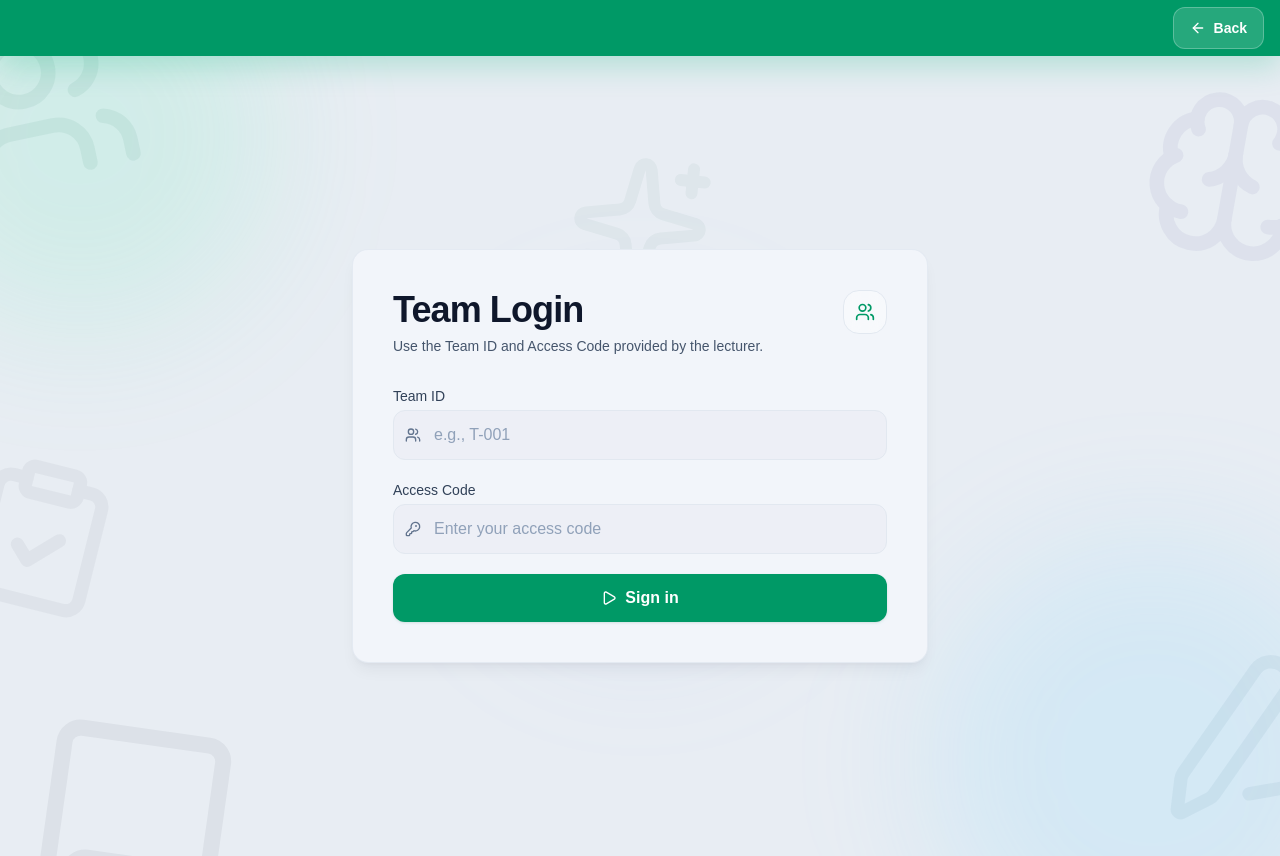
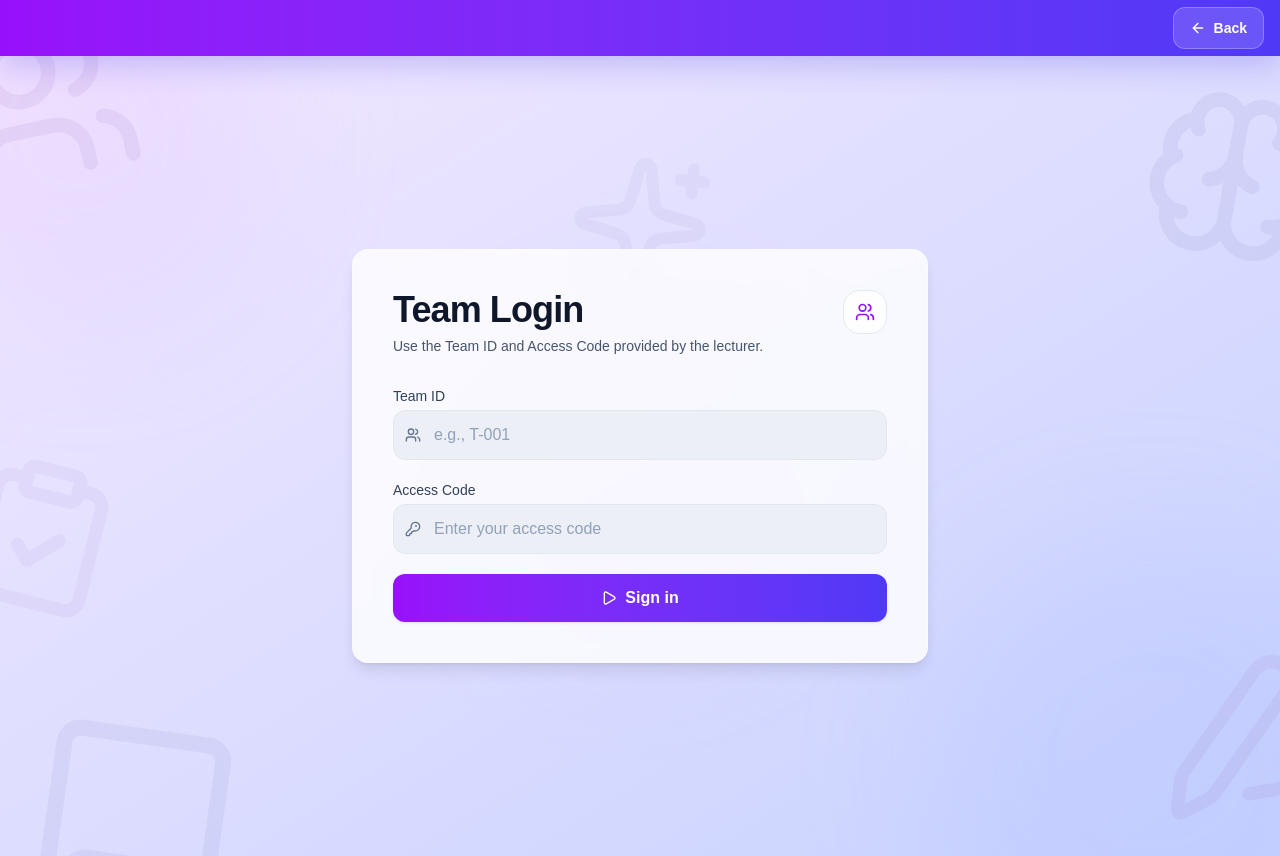
Before and after one commit to YairZen/WebTeam4, a Next.js app in the folder teaminsight/: page /team/join in a window 1280 px wide. Built offline with nearby package versions, Linux system fonts and the light colour scheme.

Commit message:
update design for master (team windows)

```diff
--- a/teaminsight/app/team/(protected)/layout.tsx
+++ b/teaminsight/app/team/(protected)/layout.tsx
@@ -64,8 +64,8 @@ export default function ProtectedTeamLayout({
           className={[
             "fixed top-0 left-0 right-0 z-50",
             "h-14",
-            "bg-emerald-600",
-            "shadow-[0_10px_30px_rgba(16,185,129,0.25)]",
+            "bg-gradient-to-r from-purple-600 to-indigo-600",
+            "shadow-[0_10px_30px_rgba(79,70,229,0.25)]",
             "transition-transform duration-200 ease-out",
             showBar ? "translate-y-0" : "-translate-y-full",
           ].join(" ")}
--- a/teaminsight/app/team/(public)/join/page.tsx
+++ b/teaminsight/app/team/(public)/join/page.tsx
@@ -70,25 +70,25 @@ export default function TeamLoginPage() {
   }
 
   return (
-    <div className="min-h-screen flex items-center justify-center p-6 bg-[#E8EDF3] relative overflow-hidden">
+    <div className="min-h-screen flex items-center justify-center p-6 bg-gradient-to-br from-purple-100 to-indigo-200 relative overflow-hidden">
       {/* Soft color blobs */}
       <div className="pointer-events-none absolute inset-0" aria-hidden="true">
-        <div className="absolute -top-28 -left-28 h-96 w-96 rounded-full bg-emerald-300/16 blur-3xl" />
-        <div className="absolute -bottom-32 -right-24 h-[28rem] w-[28rem] rounded-full bg-sky-300/16 blur-3xl" />
-        <div className="absolute top-1/3 left-1/2 h-80 w-80 -translate-x-1/2 rounded-full bg-indigo-300/10 blur-3xl" />
+        <div className="absolute -top-28 -left-28 h-96 w-96 rounded-full bg-purple-300/16 blur-3xl" />
+        <div className="absolute -bottom-32 -right-24 h-[28rem] w-[28rem] rounded-full bg-indigo-300/16 blur-3xl" />
+        <div className="absolute top-1/3 left-1/2 h-80 w-80 -translate-x-1/2 rounded-full bg-fuchsia-300/10 blur-3xl" />
       </div>
 
       {/* Floating product-themed icons (team + reflection + AI chat) */}
       <div className="pointer-events-none absolute inset-0" aria-hidden="true">
-        <Users className="absolute -top-10 -left-10 h-44 w-44 text-emerald-800 opacity-[0.06] rotate-[-12deg]" />
+        <Users className="absolute -top-10 -left-10 h-44 w-44 text-purple-900 opacity-[0.06] rotate-[-12deg]" />
         <Brain className="absolute top-8 -right-10 h-44 w-44 text-indigo-900 opacity-[0.055] rotate-[10deg]" />
-        <MessageSquare className="absolute -bottom-12 left-10 h-48 w-48 text-slate-900 opacity-[0.05] rotate-[8deg]" />
-        <PenLine className="absolute bottom-10 -right-8 h-40 w-40 text-sky-900 opacity-[0.05] rotate-[-10deg]" />
-        <ClipboardCheck className="absolute top-1/2 -left-10 h-40 w-40 text-slate-900 opacity-[0.04] rotate-[14deg]" />
-        <Sparkles className="absolute top-24 left-1/2 -translate-x-1/2 h-36 w-36 text-emerald-900 opacity-[0.04] rotate-[6deg]" />
+        <MessageSquare className="absolute -bottom-12 left-10 h-48 w-48 text-indigo-900 opacity-[0.05] rotate-[8deg]" />
+        <PenLine className="absolute bottom-10 -right-8 h-40 w-40 text-fuchsia-900 opacity-[0.05] rotate-[-10deg]" />
+        <ClipboardCheck className="absolute top-1/2 -left-10 h-40 w-40 text-purple-900 opacity-[0.04] rotate-[14deg]" />
+        <Sparkles className="absolute top-24 left-1/2 -translate-x-1/2 h-36 w-36 text-indigo-900 opacity-[0.04] rotate-[6deg]" />
       </div>
 
-      <div className="w-full max-w-xl rounded-2xl border border-slate-200/80 bg-[#F2F5FA] p-8 md:p-10 shadow-lg shadow-slate-900/5 relative">
+      <div className="w-full max-w-xl rounded-2xl border border-white/40 bg-white/80 backdrop-blur-sm p-8 md:p-10 shadow-lg shadow-slate-900/10 relative">
         <div className="flex items-start justify-between gap-4 mb-7">
           <div>
             <h1 className="text-3xl md:text-4xl font-semibold text-slate-900 tracking-tight mb-1">
@@ -100,7 +100,7 @@ export default function TeamLoginPage() {
           </div>
 
           <div className="h-11 w-11 rounded-2xl border border-slate-200 bg-white/40 backdrop-blur flex items-center justify-center">
-            <Users className="h-5 w-5 text-emerald-600" />
+            <Users className="h-5 w-5 text-purple-600" />
           </div>
         </div>
 
@@ -121,7 +121,7 @@ export default function TeamLoginPage() {
               <input
                 value={teamId}
                 onChange={(e) => setTeamId(e.target.value)}
-                className="w-full rounded-xl border border-slate-200 bg-[#EDEFF6] pl-10 pr-3 py-3 text-slate-900 placeholder:text-slate-400 focus:outline-none focus:ring-2 focus:ring-emerald-400/40 focus:border-emerald-300"
+                className="w-full rounded-xl border border-slate-200 bg-[#EDEFF6] pl-10 pr-3 py-3 text-slate-900 placeholder:text-slate-400 focus:outline-none focus:ring-2 focus:ring-purple-400/40 focus:border-purple-300"
                 placeholder="e.g., T-001"
                 autoComplete="off"
               />
@@ -137,7 +137,7 @@ export default function TeamLoginPage() {
               <input
                 value={accessCode}
                 onChange={(e) => setAccessCode(e.target.value)}
-                className="w-full rounded-xl border border-slate-200 bg-[#EDEFF6] pl-10 pr-3 py-3 text-slate-900 placeholder:text-slate-400 focus:outline-none focus:ring-2 focus:ring-emerald-400/40 focus:border-emerald-300"
+                className="w-full rounded-xl border border-slate-200 bg-[#EDEFF6] pl-10 pr-3 py-3 text-slate-900 placeholder:text-slate-400 focus:outline-none focus:ring-2 focus:ring-purple-400/40 focus:border-purple-300"
                 placeholder="Enter your access code"
                 type="password"
                 autoComplete="off"
@@ -147,8 +147,7 @@ export default function TeamLoginPage() {
 
           <button
             disabled={loading}
-            className="w-full rounded-xl bg-emerald-600 px-4 py-3 text-white font-semibold disabled:opacity-60 hover:bg-emerald-500 active:translate-y-[1px] flex items-center justify-center gap-2 shadow-sm shadow-emerald-900/10"
-            type="submit"
+            className="w-full rounded-xl bg-gradient-to-r from-purple-600 to-indigo-600 px-4 py-3 text-white font-semibold disabled:opacity-60 hover:from-purple-500 hover:to-indigo-500 active:translate-y-[1px] flex items-center justify-center gap-2 shadow-sm shadow-indigo-900/10"
           >
             <Play className="h-4 w-4" />
             {loading ? "Signing in..." : "Sign in"}
--- a/teaminsight/app/team/(public)/layout.tsx
+++ b/teaminsight/app/team/(public)/layout.tsx
@@ -44,8 +44,8 @@ export default function PublicTeamLayout({
         className={[
           "fixed top-0 left-0 right-0 z-50",
           "h-14",
-          "bg-emerald-600",
-          "shadow-[0_10px_30px_rgba(16,185,129,0.25)]",
+          "bg-gradient-to-r from-purple-600 to-indigo-600",
+          "shadow-[0_10px_30px_rgba(79,70,229,0.25)]",
           "transition-transform duration-200 ease-out",
           showBar ? "translate-y-0" : "-translate-y-full",
         ].join(" ")}
```
Also changed, not shown: teaminsight/app/team/(protected)/reflection/ReflectionChat.tsx (+14 -14 lines).
